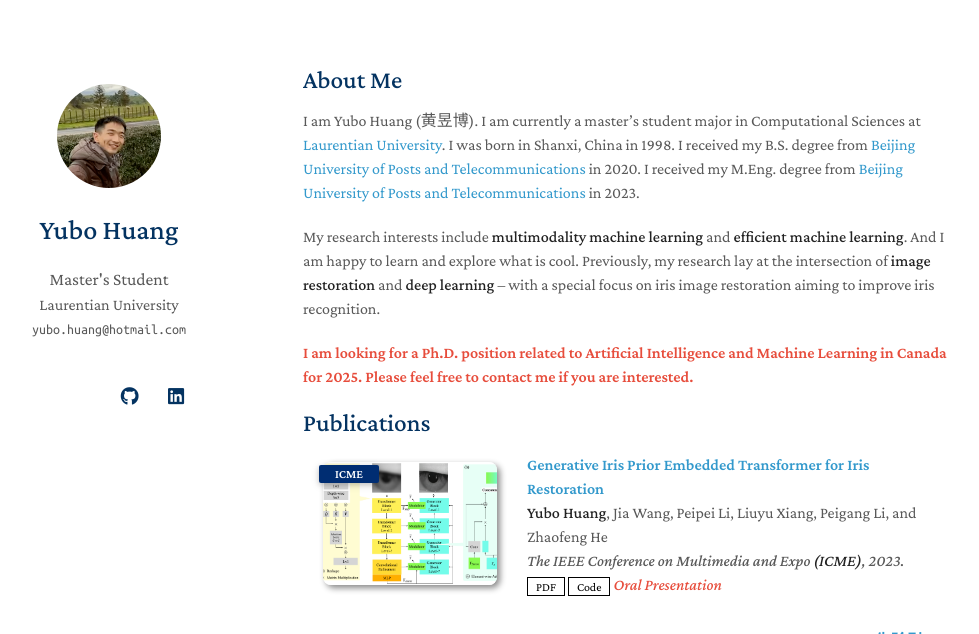
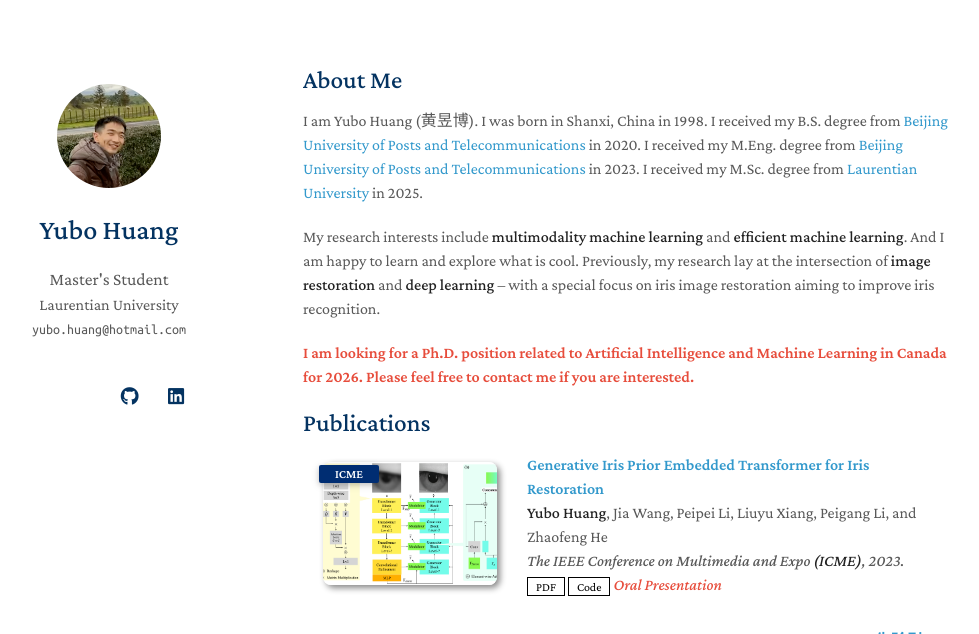
Before and after one commit to yubohuangai/charlton, a Jekyll site: the page built from index.md, in a window 1280 px wide, cut to the strip 0-634 px from the top of the page. Shown: the whole strip, without its empty margins (167-1146 px from the left). Built offline with Jekyll 4.4.1, drawn with Linux system fonts in a browser that asks for light colours; nearby versions of some CDN libraries; a style sheet for code colours, icons or effects is not loaded; our own code applies the rules of GitHub Pages for plain Markdown files.

Commit message:
update about

```diff
--- a/index.md
+++ b/index.md
@@ -4,13 +4,13 @@ layout: homepage
 
 ## About Me
 
-I am Yubo Huang (黄昱博). I am currently a master’s student major in Computational Sciences at [Laurentian University](https://laurentian.ca/). I was born in Shanxi, China in 1998. I received my B.S. degree from [Beijing University of Posts and Telecommunications](https://www.bupt.edu.cn/) in 2020. I received my M.Eng. degree from [Beijing University of Posts and Telecommunications](https://www.bupt.edu.cn/) in 2023.
+I am Yubo Huang (黄昱博). I was born in Shanxi, China in 1998. I received my B.S. degree from [Beijing University of Posts and Telecommunications](https://www.bupt.edu.cn/) in 2020. I received my M.Eng. degree from [Beijing University of Posts and Telecommunications](https://www.bupt.edu.cn/) in 2023. I received my M.Sc. degree from [Laurentian University](https://laurentian.ca/) in 2025.
 
 [//]: # (advised by Prof. [Zhaofeng He]&#40;https://scholar.google.ca/citations?user=JUz2KfAAAAAJ&hl=en&oi=sra&#41;, Prof. [Peipei Li]&#40;https://scholar.google.com/citations?user=A0khpKYAAAAJ&hl=en&#41;, and Prof. [Liuyu Xiang]&#40;https://scholar.google.ca/citations?hl=en&user=Ve82AEsAAAAJ&view_op=list_works&sortby=pubdate&#41;.)
 
 My research interests include **multimodality machine learning** and **efficient machine learning**. And I am happy to learn and explore what is cool. Previously, my research lay at the intersection of **image restoration** and **deep learning** -- with a special focus on iris image restoration aiming to improve iris recognition.
 
-<strong style="color:#e74d3c; font-weight:600"><strong style="color:#e74d3c; font-weight:600"> I am looking for a Ph.D. position related to Artificial Intelligence and Machine Learning in Canada for 2025. Please feel free to contact me if you are interested.</strong></strong>
+<strong style="color:#e74d3c; font-weight:600"><strong style="color:#e74d3c; font-weight:600"> I am looking for a Ph.D. position related to Artificial Intelligence and Machine Learning in Canada for 2026. Please feel free to contact me if you are interested.</strong></strong>
 {% include_relative _includes/publications.md %}
 
 <!-- {% include_relative _includes/services.md %} -->
```
